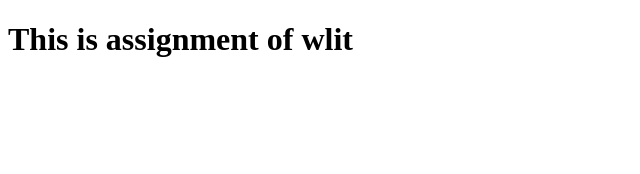
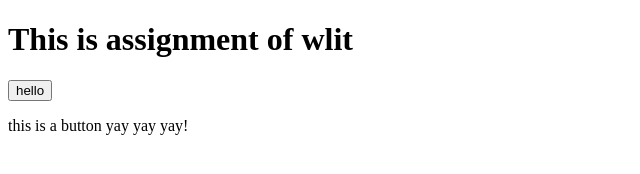
Before and after one commit to purnima67/Assignment2, a plain HTML site: page index.html in a window 1280 px wide. Shown: the whole page, without its empty margins (0-640 px from the left). Drawn offline with Linux system fonts and the light colour scheme.

Commit message:
jasmine commit

```diff
--- a/index.html
+++ b/index.html
@@ -7,5 +7,7 @@
 </head>
 <body>
     <h1>This is assignment of wlit</h1>
+    <button>hello</button>
+    <p> this is a button yay yay yay!</p>
 </body>
 </html>
```
